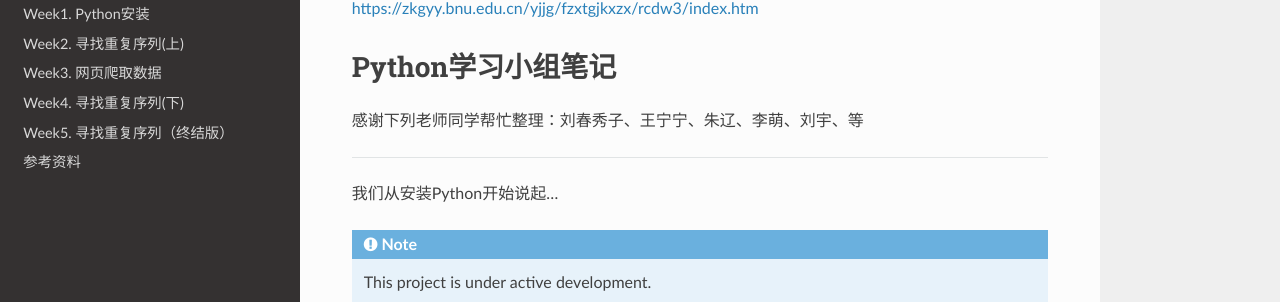
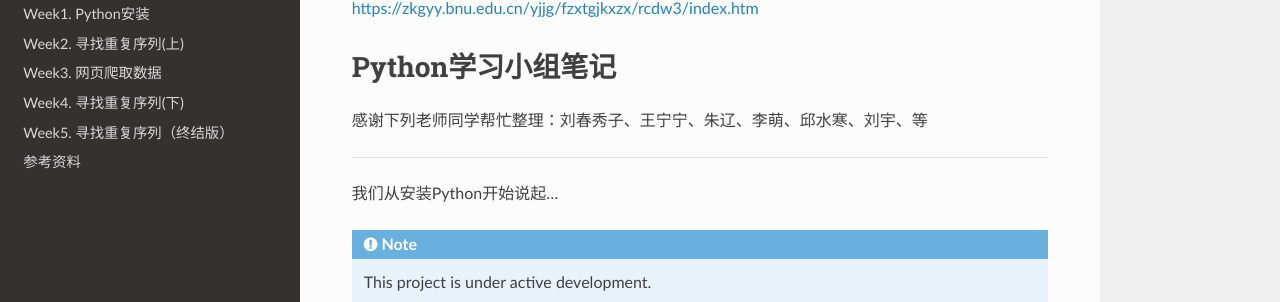
Before and after one commit to sandaowu/IACCS-Python-Study, a Sphinx documentation site: the page built from docs/source/index.rst, in a window 1280 px wide and 1255 px high. Shown: the part 131-433 px from the top of the window. Built offline with Sphinx 7.4.7 and the Read the Docs theme 2.0.0, drawn with Linux system fonts in a browser that asks for light colours.

Commit message:
Update index.rst

```diff
--- a/docs/source/index.rst
+++ b/docs/source/index.rst
@@ -4,7 +4,7 @@
 **Python学习小组笔记**
 --------
 
-感谢下列老师同学帮忙整理：刘春秀子、王宁宁、朱辽、李萌、刘宇、等
+感谢下列老师同学帮忙整理：刘春秀子、王宁宁、朱辽、李萌、邱水寒、刘宇、等
 
 
 
```
